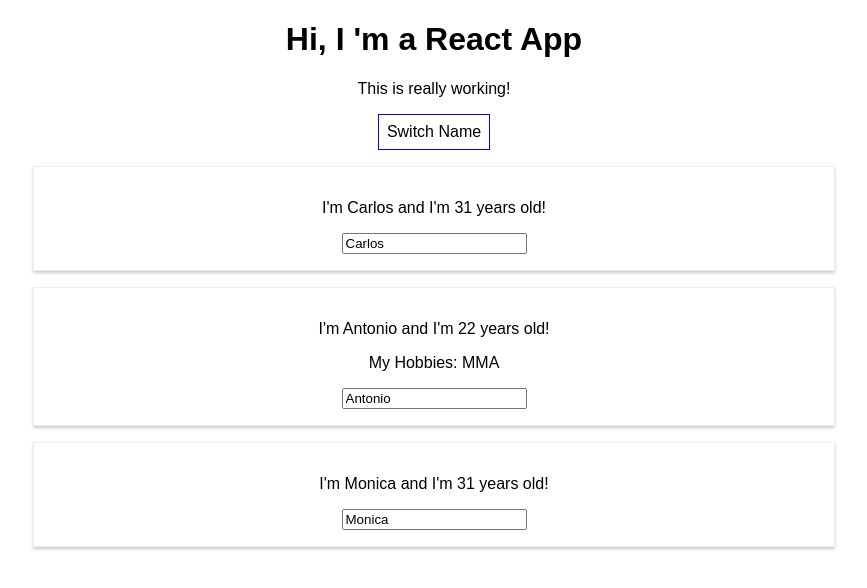
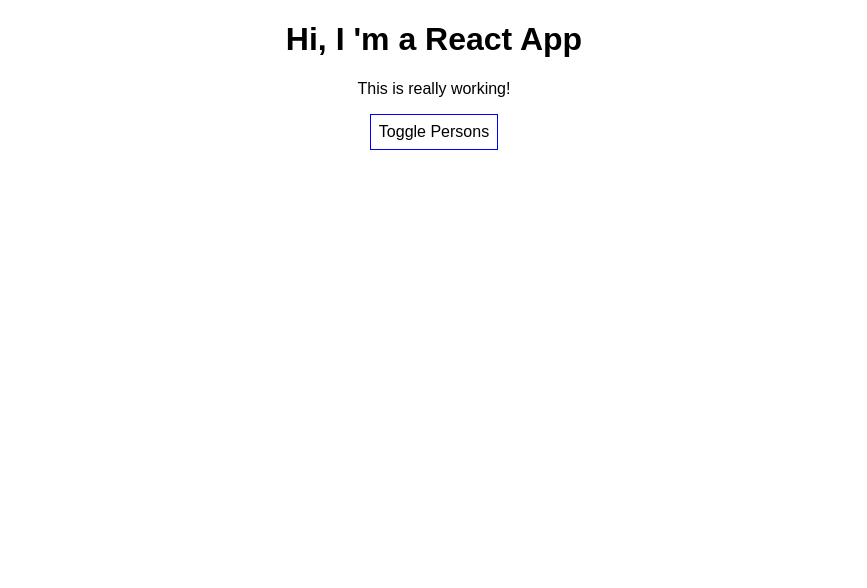
Before and after one commit to casonorac-dev/react-complete-guide, a React (Create React App) app: page / in a window 1280 px wide. Shown: the top 588 px of the page, without its empty margins (206-1073 px from the left). Built offline with nearby package versions, Linux system fonts and the light colour scheme.

Commit message:
Updating new file

```diff
--- a/src/App.js
+++ b/src/App.js
@@ -10,20 +10,21 @@
             {name: 'Antonio', age: 22},
             {name: 'Monica', age: 31}
         ],
-        otherState: 'Some other value'
+        otherState: 'Some other value',
+        showPersons: false
     } //Can only be build on components done like this, extending Component
 
-    switchNameHandler = (newName) => {
-        //console.log('Was clicked!');
-        // DON'T DO THIS: this.state.persons[0].name = 'Carlitos';
-        this.setState({
-            persons: [
-                {name: newName, age: 31},
-                {name: 'Toñito', age: 25},
-                {name: 'Moni', age: 31}
-            ]
-        });
-    }
+    // switchNameHandler = (newName) => {
+    //     //console.log('Was clicked!');
+    //     // DON'T DO THIS: this.state.persons[0].name = 'Carlitos';
+    //     this.setState({
+    //         persons: [
+    //             {name: newName, age: 31},
+    //             {name: 'Toñito', age: 25},
+    //             {name: 'Moni', age: 31}
+    //         ]
+    //     });
+    // }
 
     nameChangeHandler = (event) => {
         this.setState({
@@ -33,6 +34,17 @@
                 {name: 'Moni', age: 31}
             ]
         });
+    }
+
+    togglePersonsHandler = () => {
+        const doesShow = this.state.showPersons;
+        this.setState({showPersons: !doesShow});
+    }
+
+    deletePersonHandler = (personIndex) => {
+        const persons = this.state.persons;
+        persons.splice(personIndex, 1);
+        this.setState({persons: persons});
     }
 
     render() {
@@ -45,24 +57,43 @@
             cursor: 'pointer'
         };
 
+        let persons = null;
+
+        if(this.state.showPersons) {
+            persons = (
+                <div>
+                    {this.state.persons.map((person, index) => {
+                      return <Person
+                        name={person.name}
+                        age={person.age}
+                        click={() => this.deletePersonHandler(index)} />  //Cuando se tiene argumentos en una función, se manda ejecutar con el () =>, si no tiene argumentos, se manda llamar sin el () =>
+                    })}
+                    {/* The above lines replaces this block
+                    <Person
+                        name={this.state.persons[0].name}
+                        age={this.state.persons[0].age} />
+                    <Person
+                        name={this.state.persons[1].name}
+                        age={this.state.persons[1].age}
+                        click={this.switchNameHandler.bind(this, 'Chuck!')}
+                        changed={this.nameChangeHandler} >My Hobbies: MMA</Person>
+                    <Person
+                        name={this.state.persons[2].name}
+                        age={this.state.persons[2].age} /> */}
+                </div>
+            );
+        }
+
         return (
             <div className = "App">
                 <h1> Hi, I 'm a React App</h1>
                 <p>This is really working!</p>
                 <button
                     style={style}
-                    onClick={() => this.switchNameHandler('¡Carlitos!')}>Switch Name</button>
-                <Person
-                    name={this.state.persons[0].name}
-                    age={this.state.persons[0].age} />
-                <Person
-                    name={this.state.persons[1].name}
-                    age={this.state.persons[1].age}
-                    click={this.switchNameHandler.bind(this, 'Chuck!')}
-                    changed={this.nameChangeHandler} >My Hobbies: MMA</Person>
-                <Person
-                    name={this.state.persons[2].name}
-                    age={this.state.persons[2].age} />
+                    onClick={this.togglePersonsHandler}>Toggle Persons</button>
+
+                {/* Condition ? if true : if false //Esto es una expresión ternaria */}
+                {persons}
             </div>
         );
     }
```
